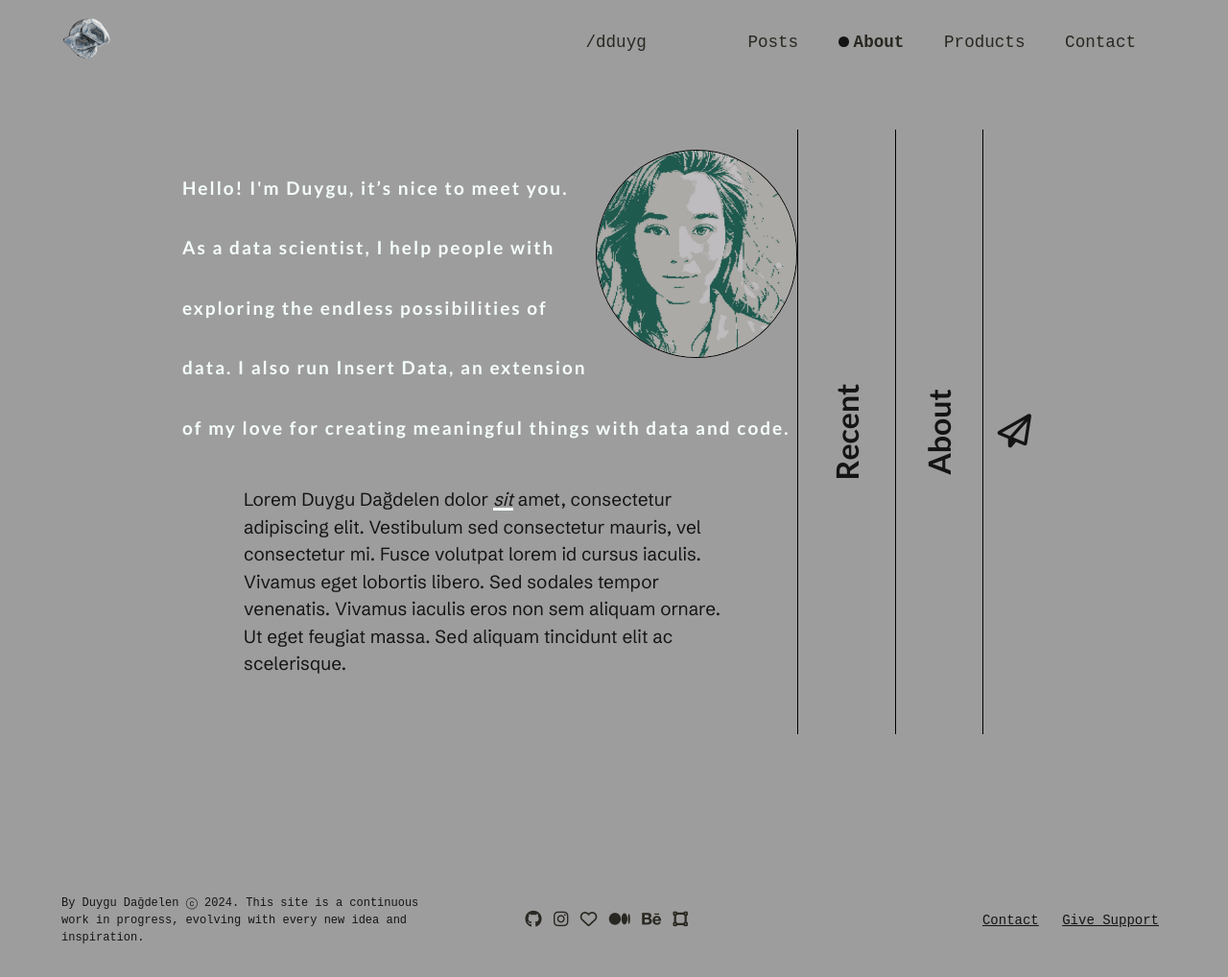
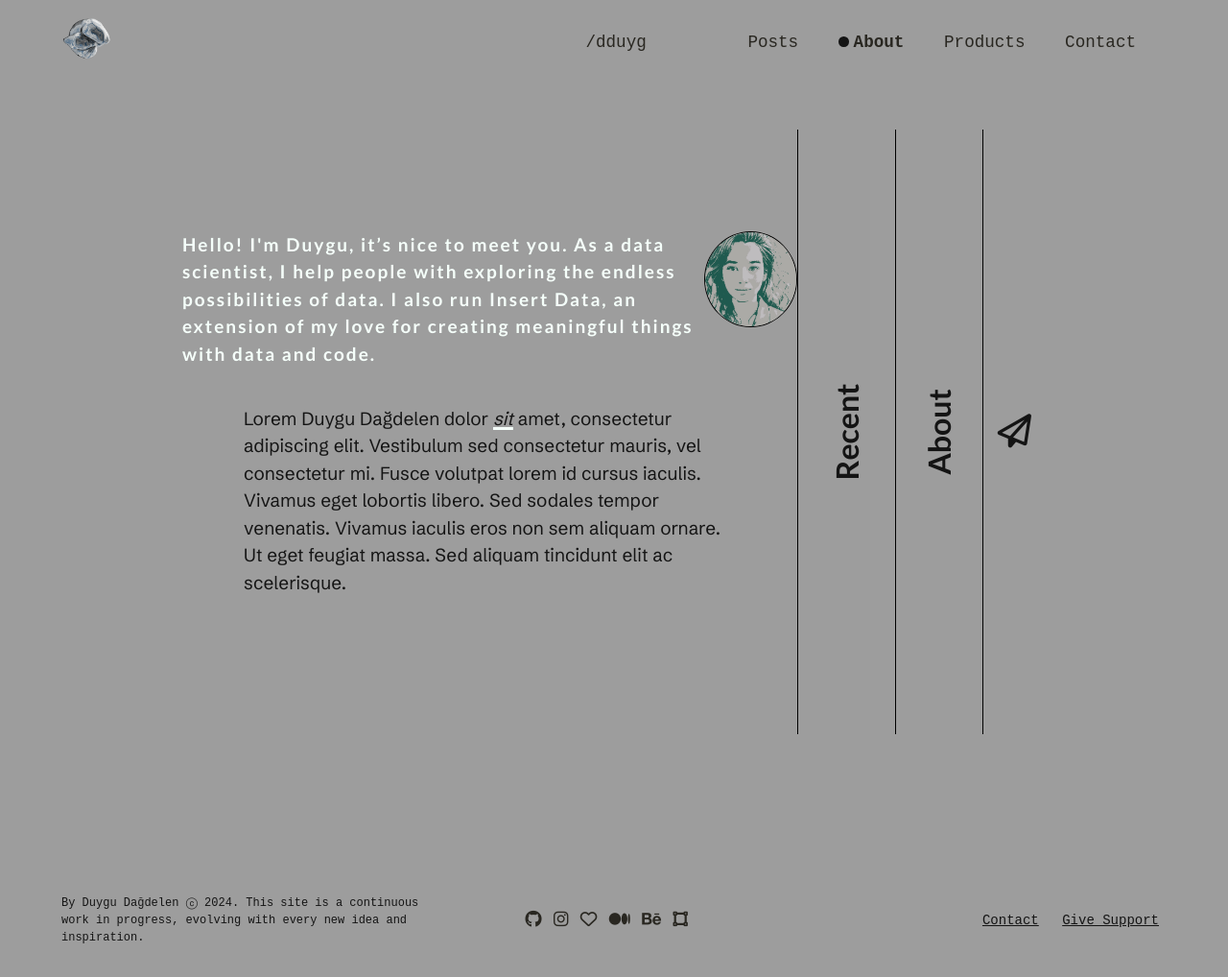
Before and after one commit to dduyg/duuuy, a Jekyll site: the page built from about.html, in a window 1280 px wide. Shown: the whole page at 96% size. Built offline with Jekyll 4.4.1, drawn with Linux system fonts in a browser that asks for light colours; nearby versions of some CDN libraries; some web fonts are replaced.

Commit message:
Update about-panel.css

```diff
--- a/assets/about-panel.css
+++ b/assets/about-panel.css
@@ -70,10 +70,10 @@
   width: 3.5em;
   margin-left: 0.3em;
 }
-.panel-active #bio header span {
+.panel-inactive #bio header span {
   display: none !important;
 }
-#bio header span {
+#bio header {
   font-size: min(4vw, 19px);
 }
 
```
